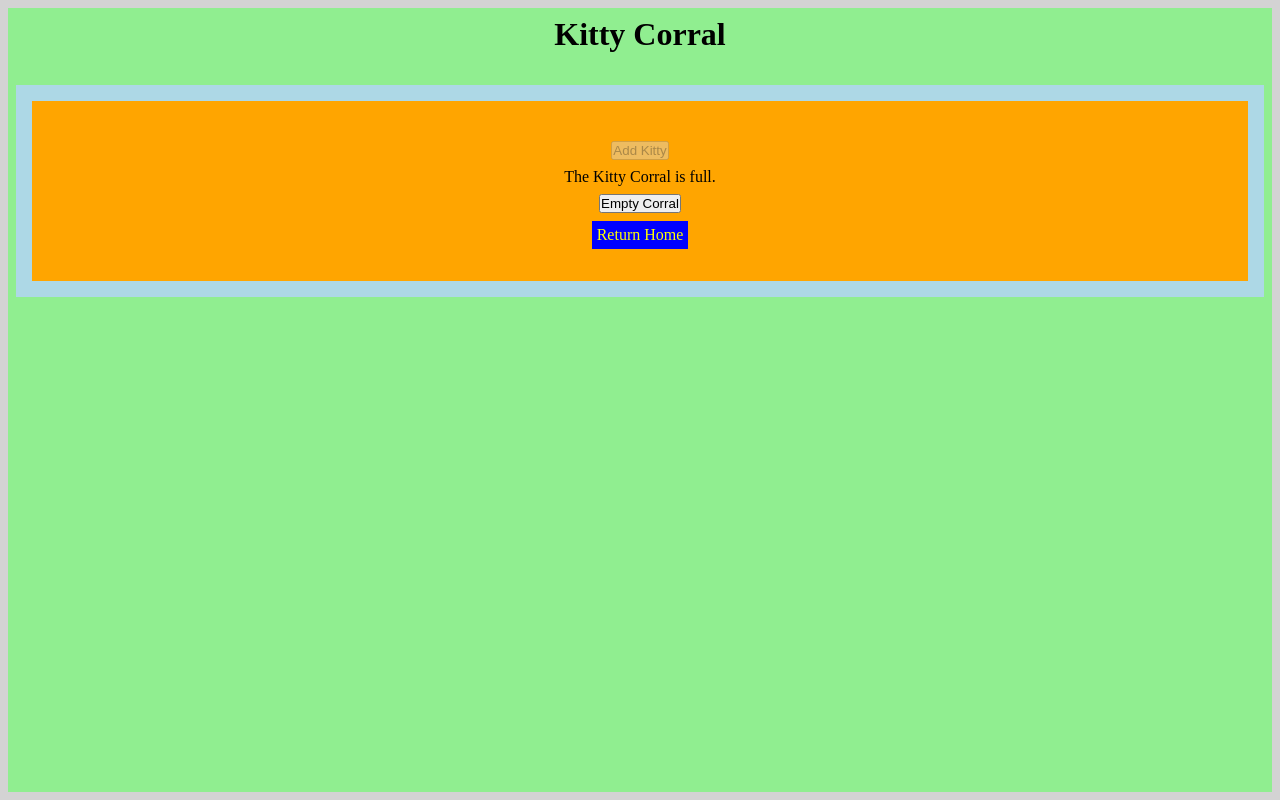
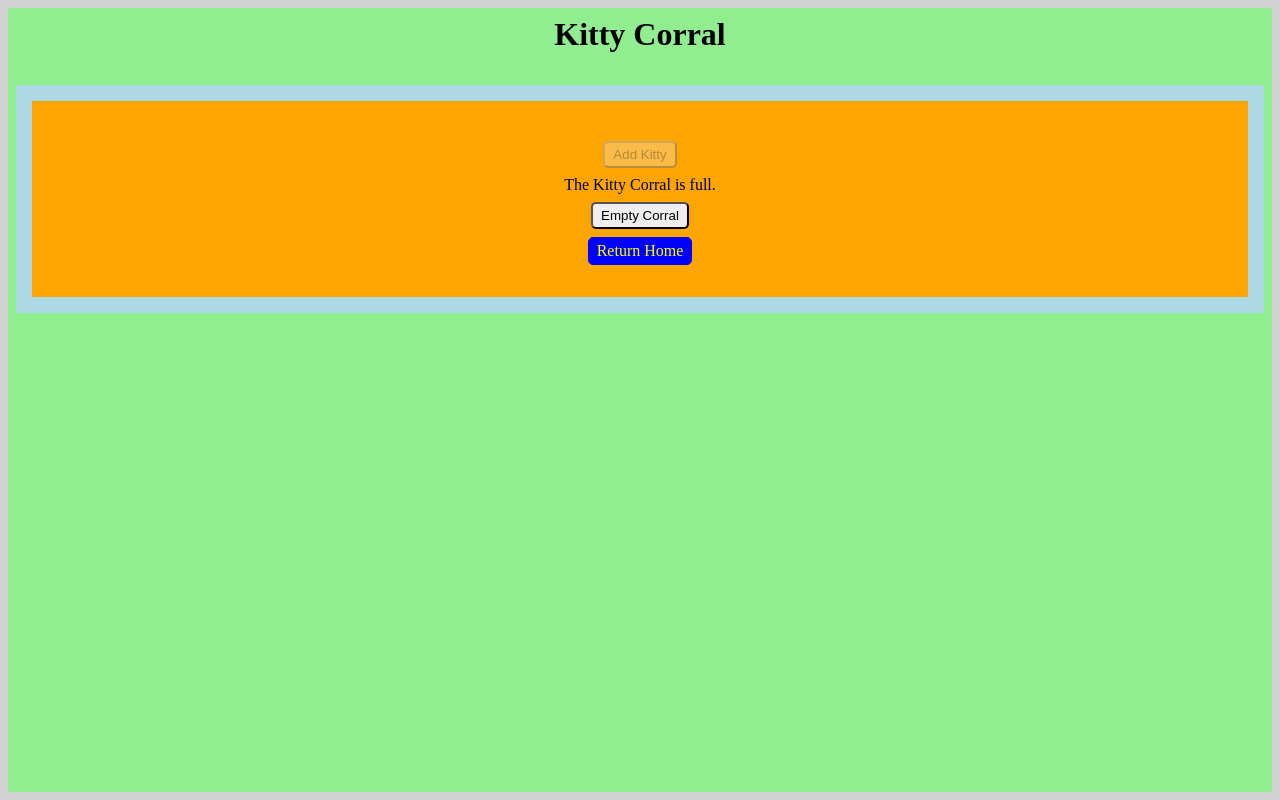
Before and after one commit to franco-ortega/kitty-corral, a Next.js app: page /corral in a window 1280 px wide. Built offline with nearby package versions, Linux system fonts and the light colour scheme.

Commit message:
soften corners on buttons and add padding

```diff
--- a/components/corral/Corral.module.css
+++ b/components/corral/Corral.module.css
@@ -27,10 +27,16 @@
   /* border: 3px dotted yellow; */
 }
 
+.Corral button {
+  border-radius: 5px;
+  padding: .25rem .5rem;
+}
+
 .Corral a {
   border: 1px solid blue;
   background-color: blue;
-  padding: .25rem;
+  border-radius: 5px;
+  padding: .25rem .5rem;
   color: yellow;
   transition: 500ms;
 }
```
